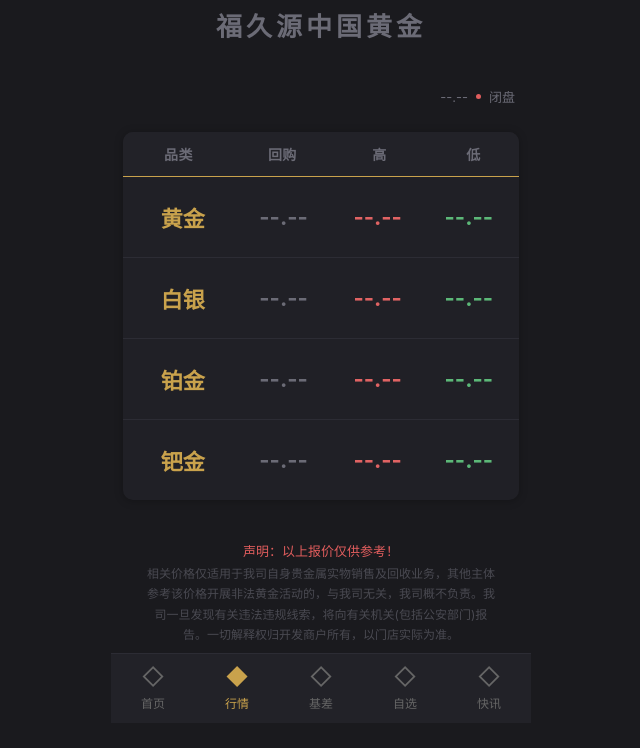
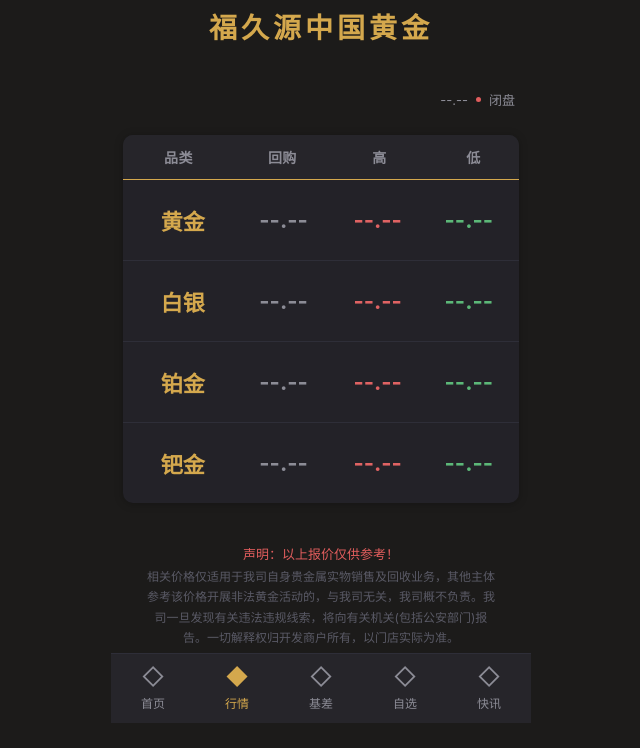
Before and after one commit to xuzhou0530-eng/gold-quote, a website: page public/index.html in a window 1280 px wide. Shown: the part 77-825 px from the top of the page, without its empty margins (319-959 px from the left). Drawn offline with Linux system fonts and the light colour scheme; no server answers.

Commit message:
style: 去灰调亮配色，标题改金色，统一CSS变量消除硬编码

```diff
--- a/public/index.html
+++ b/public/index.html
@@ -6,17 +6,17 @@
   <title>实物行情</title>
   <style>
     :root {
-      --bg: #1a1a1e;
-      --nav-bg: #222228;
-      --card-bg: #202026;
-      --gold: #c9a24c;
+      --bg: #1c1b1a;
+      --nav-bg: #26252a;
+      --card-bg: #232228;
+      --gold: #d4a84d;
       --red: #e06363;
       --green: #5cb878;
-      --white: #e8e8ec;
-      --gray: #888890;
-      --text-dim: #6b6b76;
+      --white: #f2f2f6;
+      --gray: #8c8c96;
+      --text-dim: #8c8c96;
       --ts-red: #e05d5d;
-      --divider: #2c2c34;
+      --divider: #2e2e38;
     }
 
     * { margin: 0; padding: 0; box-sizing: border-box; }
@@ -76,9 +76,9 @@
     .title {
       padding: clamp(16px, 5vw, 22px) clamp(12px, 3.8vw, 16px) clamp(20px, 6.5vw, 28px);
       text-align: center;
-      font-size: clamp(20px, 6.2vw, 26px);
-      font-weight: 600;
-      color: var(--text-dim);
+      font-size: clamp(22px, 6.8vw, 28px);
+      font-weight: 700;
+      color: var(--gold);
       letter-spacing: clamp(2px, 0.95vw, 4px);
     }
 
@@ -193,11 +193,11 @@
       text-align: center;
       padding: clamp(24px, 9.5vw, 40px) clamp(16px, 5.7vw, 24px) clamp(16px, 5.7vw, 24px);
       font-size: clamp(11px, 3.1vw, 13px);
-      color: #5a5a62;
+      color: #6e6e78;
       line-height: 1.8;
     }
     .disclaimer .l2 {
-      color: #4a4a52;
+      color: #5a5a66;
       font-size: clamp(10px, 2.86vw, 12px);
       line-height: 1.7;
       padding: 0 8px;
@@ -224,7 +224,7 @@
       align-items: center;
       gap: clamp(4px, 1.43vw, 6px);
       font-size: clamp(10px, 2.86vw, 12px);
-      color: #666;
+      color: var(--text-dim);
     }
     .nav-item.active { color: var(--gold); }
     .nav-icon {
@@ -247,7 +247,7 @@
     .spinner {
       width: 32px; height: 32px;
       border-radius: 50%;
-      border: 2px solid #2c2c34;
+      border: 2px solid var(--divider);
       border-top-color: var(--gold);
       animation: spin .8s ease-in-out infinite;
     }
@@ -296,7 +296,7 @@
 
   <!-- 免责声明 -->
   <div class="disclaimer">
-    <div style="color: #e05d5d;">声明：以上报价仅供参考！</div>
+    <div style="color: var(--ts-red);">声明：以上报价仅供参考！</div>
     <div class="l2">相关价格仅适用于我司自身贵金属实物销售及回收业务，其他主体参考该价格开展非法黄金活动的，与我司无关，我司概不负责。我司一旦发现有关违法违规线索，将向有关机关(包括公安部门)报告。一切解释权归开发商户所有，以门店实际为准。</div>
   </div>
 
@@ -385,7 +385,7 @@ function updateTimestamp() {
   const st = document.getElementById("tsStatus");
   if (st) {
     st.textContent = inMarket ? "实时" : "闭盘";
-    st.style.color = inMarket ? "#5cb878" : "#e05d5d";
+    st.style.color = inMarket ? "var(--green)" : "var(--ts-red)";
       const dot = document.getElementById("tsDot");
       if (dot) dot.className = "ts-dot " + (inMarket ? "live" : "closed");
   }
```
